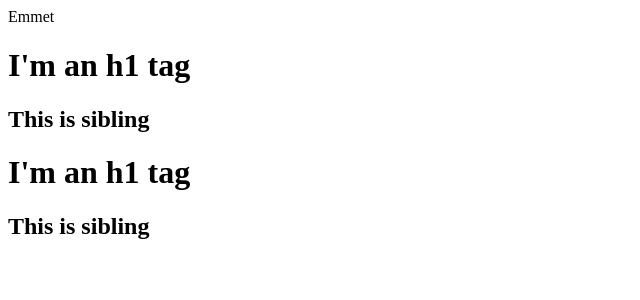
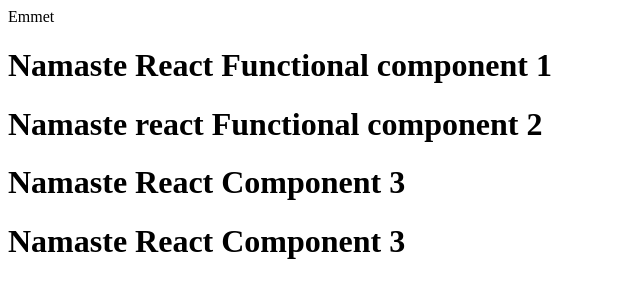
Before and after one commit to avnish97090/Namaste-React, a React (Vite) app: page / in a window 1280 px wide. Shown: the top 300 px of the page, without its empty margins (0-640 px from the left). Built offline with nearby package versions, Linux system fonts and the light colour scheme.

Commit message:
third episode

```diff
--- a/App.js
+++ b/App.js
@@ -39,4 +39,42 @@
 
 const root = ReactDOM.createRoot (document.getElementById("root"));
 // root.render(heading);
-root.render(parent);
+// root.render(parent);
+
+
+
+const jsxfile = <h1 id = "heading" className="head"> its is a jsx file </h1>
+
+
+const jsxfile2 = (<h1 id = "heading2" className="head1">
+its is a jsx file2 </h1>);  // for mutiple line we wrap up jsx into ()
+
+// root.render(jsxfile2);
+
+
+
+const Headingcomponent = () => {
+   return  <div id = " container">
+   <h1> Namaste React Functional component 1 </h1>
+   <Headingcomponent2/>
+   <Headingcomponent3/>
+   </div>
+};
+
+const Headingcomponent2 = () => (
+    <div id = "container ">
+<h1>Namaste react Functional component 2</h1>
+<Headingcomponent3/>
+</div>
+);
+
+
+const Headingcomponent3 = () => (
+    <div id = "container ">
+    <h1 className="heading">Namaste React Component 3 </h1>
+
+    </div>
+);   // for mutiple line we wrap up with ()
+
+
+root.render(<Headingcomponent/>);
--- a/index.css
+++ b/index.css
@@ -6,3 +6,8 @@
     color: red;
     font-size: large;
 }
+
+
+#heading {
+  color: green;
+}
--- a/package.json
+++ b/package.json
@@ -2,8 +2,10 @@
   "name": "yes",
   "version": "1.0.0",
   "description": "This is namaste react by Akshay sini ",
-  "main": "App.js",
+
   "scripts": {
+    "start" : "parcel index.html",
+    "build" : "parcel build index.html",
     "test": "jest"
   },
   "repository": {
```
Also changed, not shown: 1 other file (tests, documents, lock files or other folders).
